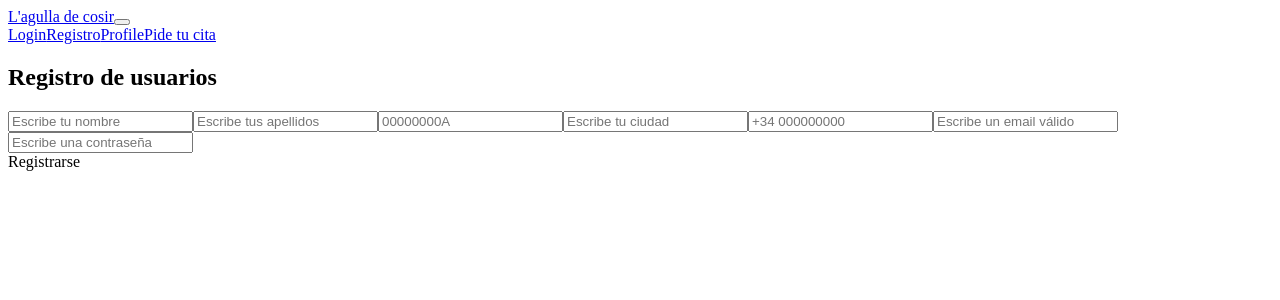
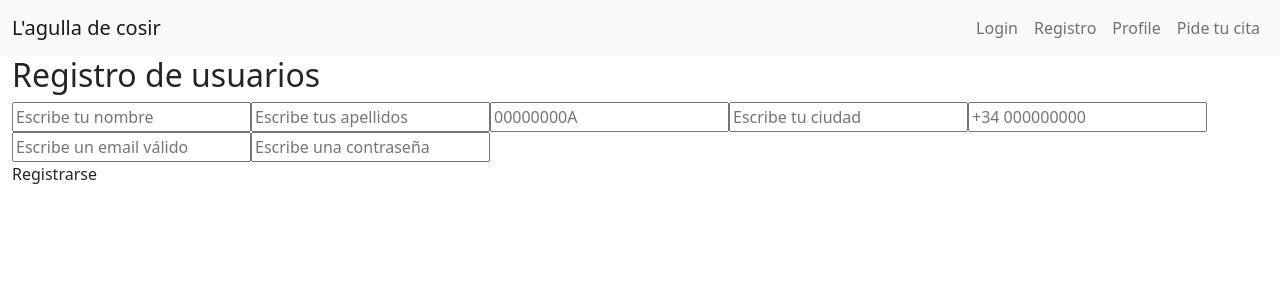
Before and after one commit to PaulaRibelles/front-web-L-agulla-de-cosir, a React (Vite) app: page /register in a window 1280 px wide. Shown: the top 300 px of the page. Built offline with nearby package versions, Linux system fonts and the light colour scheme.

Commit message:
fix: Bootstrap link in index

```diff
--- a/index.html
+++ b/index.html
@@ -4,6 +4,12 @@
     <meta charset="UTF-8" />
     <link rel="icon" type="image/svg+xml" href="./src/img/L-agulla.png" />
     <meta name="viewport" content="width=device-width, initial-scale=1.0" />
+    <link
+    rel="stylesheet"
+    href="https://cdn.jsdelivr.net/npm/bootstrap@5.2.3/dist/css/bootstrap.min.css"
+    integrity="sha384-rbsA2VBKQhggwzxH7pPCaAqO46MgnOM80zW1RWuH61DGLwZJEdK2Kadq2F9CUG65"
+    crossorigin="anonymous"
+    />
     <title>L'agulla de cosir</title>
   </head>
   <body>
--- a/src/common/BarraNav/BarraNav.jsx
+++ b/src/common/BarraNav/BarraNav.jsx
@@ -8,7 +8,7 @@
 export const BarraNav = () => {
     return (
 
-    <Navbar bg="dark" expand="lg">
+    <Navbar bg="light" expand="lg">
         <Container fluid>
             <Navbar.Brand as={Link} to='/'>L'agulla de cosir</Navbar.Brand>
             <Navbar.Toggle aria-controls="responsive-navbar-nav" />
```
